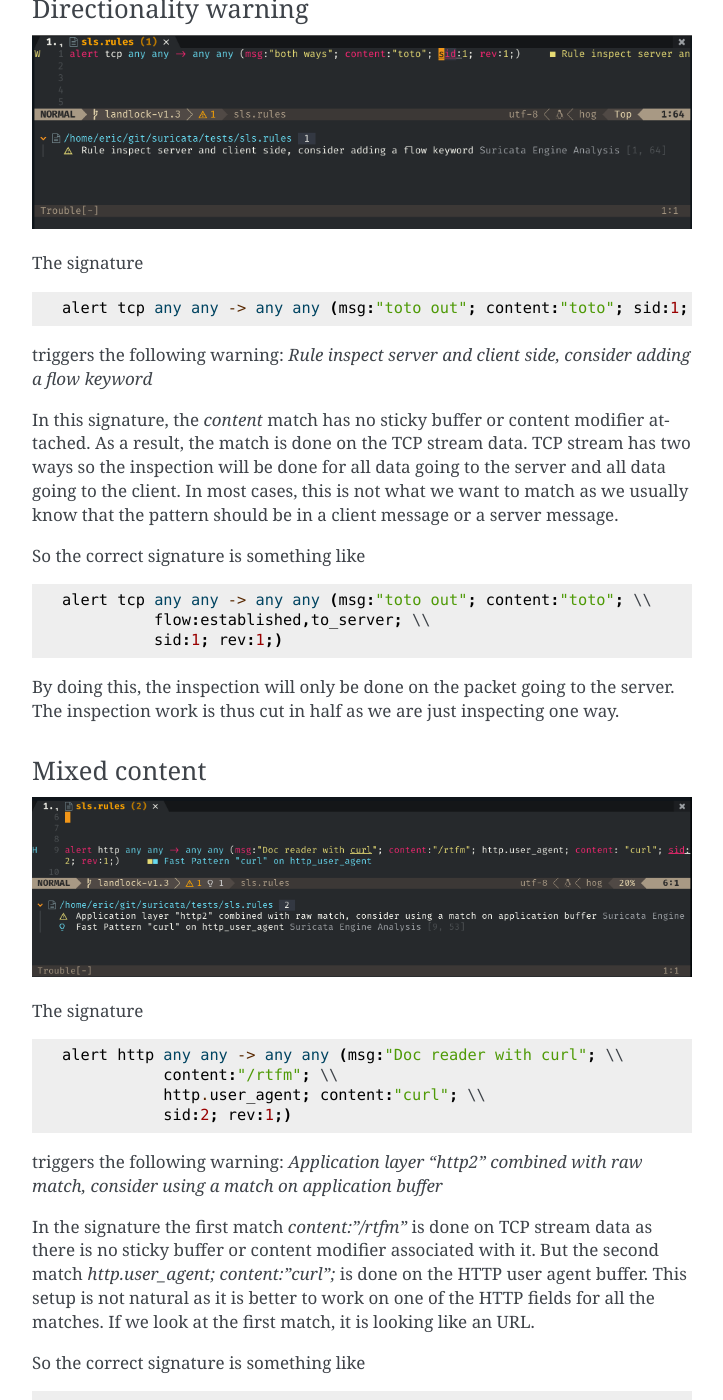
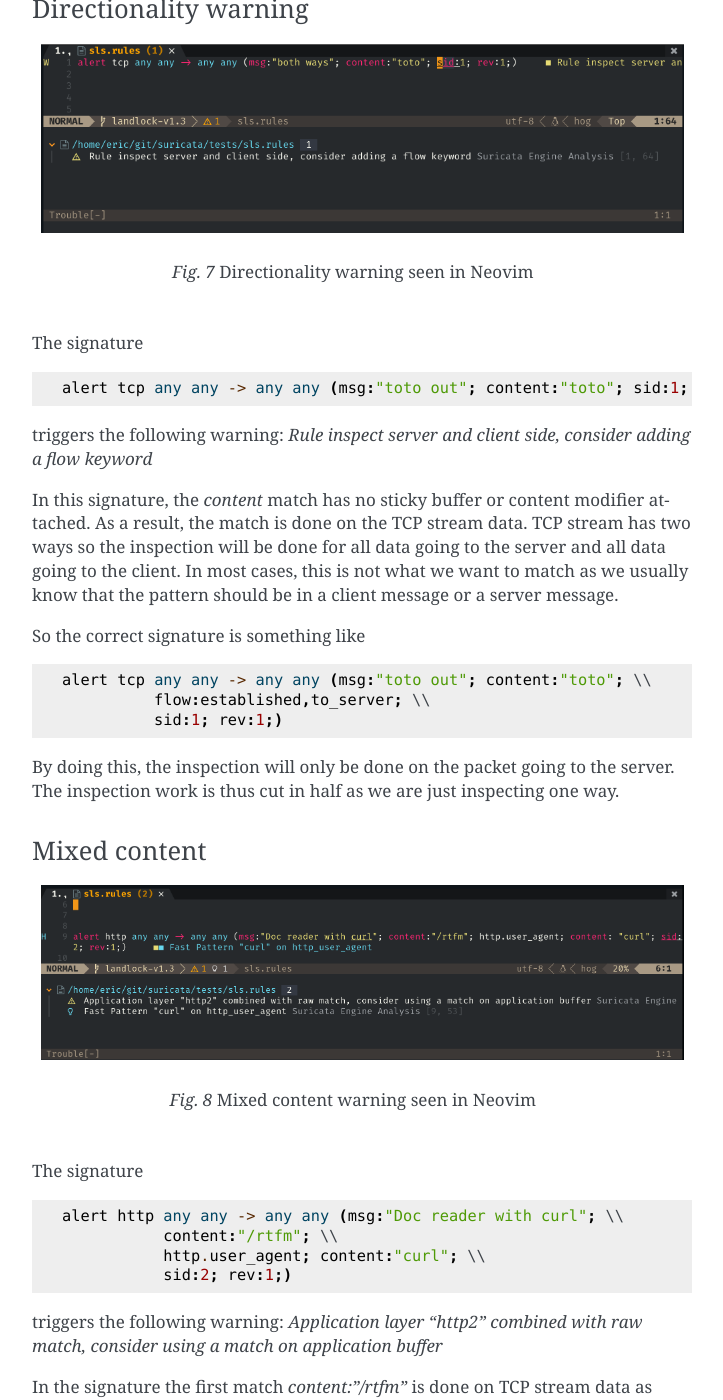
Before and after one commit to StamusNetworks/suricata-4-analysts, a Sphinx documentation site: the page built from source/write-performant-rules.rst, in a window 1280 px wide and 1400 px high, scrolled down 10410 px. Shown: the whole window, without its empty margins (388-1111 px from the left). Built offline with Sphinx 7.4.7, drawn with Linux system fonts in a browser that asks for light colours; some of the changed text lies outside the part shown.

Commit message:
rules: use figure

```diff
--- a/source/write-performant-rules.rst
+++ b/source/write-performant-rules.rst
@@ -382,7 +382,9 @@ Fixing warnings from Suricata Language Server
 Directionality warning
 ----------------------
 
-.. image:: img/directionality-warning.png
+.. figure:: img/directionality-warning.png
+
+   Directionality warning seen in Neovim
 
 The signature ::
 
@@ -407,7 +409,10 @@ work is thus cut in half as we are just inspecting one way.
 Mixed content
 -------------
 
-.. image:: img/mixed-content.png
+.. figure:: img/mixed-content.png
+
+   Mixed content warning seen in Neovim
+
 
 The signature ::
 
@@ -433,7 +438,9 @@ So the correct signature is something like ::
 Missing HTTP keywords
 ---------------------
 
-.. image:: img/missing-http.png
+.. figure:: img/missing-http.png
+
+    Missing HTTP keywords warning seen in Neovim
 
 The signature ::
 
```
